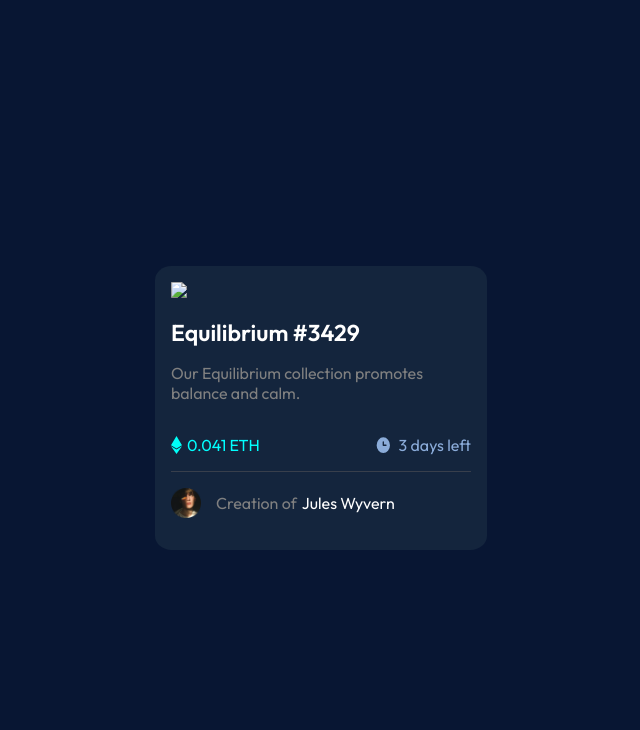
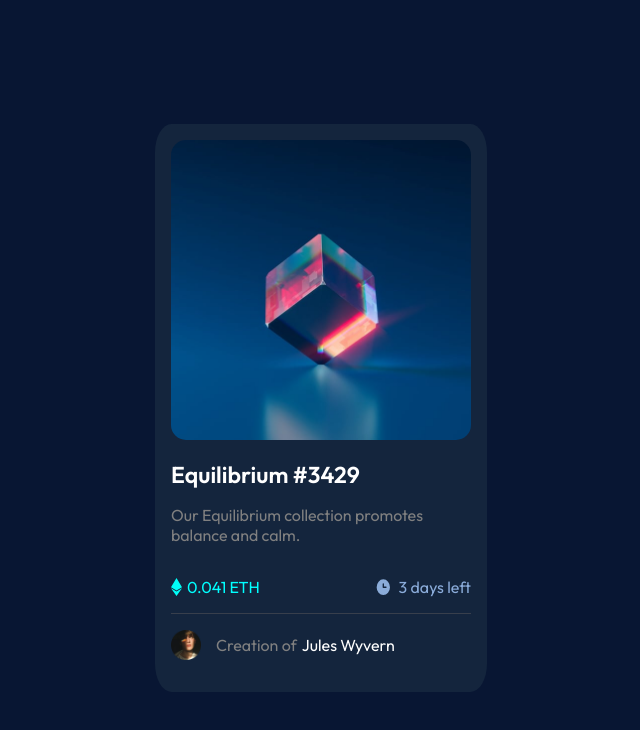
Before and after one commit to ghostday05/project-nft-pierre, a plain HTML site: page index.html in a window 1280 px wide. Shown: the whole page, without its empty margins (319-959 px from the left). Drawn offline with Linux system fonts and the light colour scheme.

Commit message:
Update index.html

```diff
--- a/index.html
+++ b/index.html
@@ -11,7 +11,7 @@
     <div class="container">
         <div class="card">
             <img class="card_image_header"
-                src='/C:\Users\pierr\Desktop\Lebron James\HTML\images\image-equilibrium.jpg' />
+                src='.\images\image-equilibrium.jpg' />
             <h1>Equilibrium #3429</h1>
             <p>Our Equilibrium collection promotes balance and calm.</p>
             <div class="text">
```
